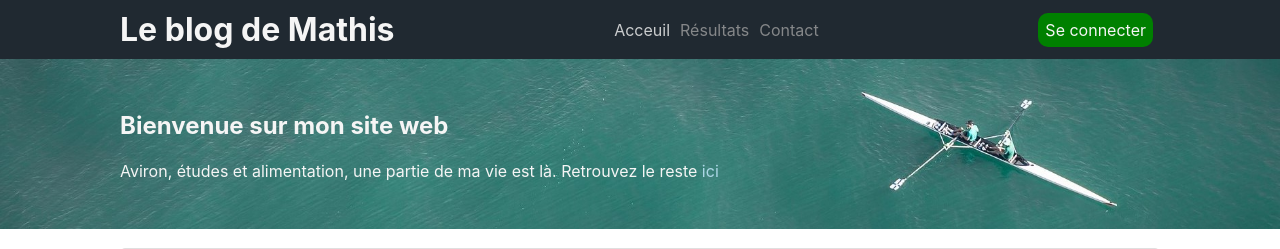
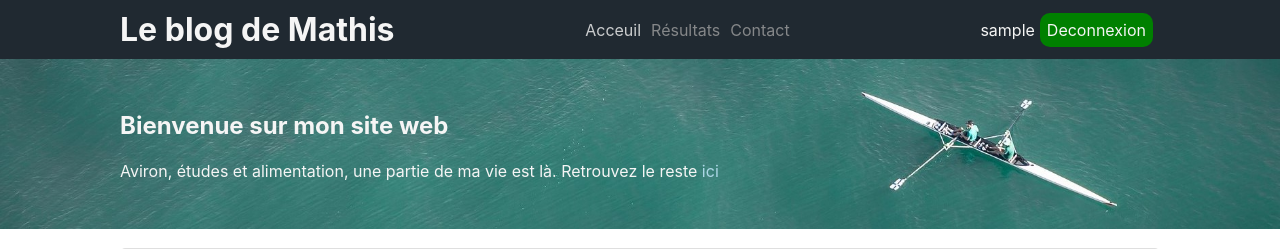
Before and after one commit to MathisBarre/mathisblog, a PHP site: page / in a window 1280 px wide. Shown: the top 249 px of the page. Run offline with PHP 8.4, Linux system fonts and the light colour scheme; the visitor is signed in with stand-in values (Sample User, id 1); grey boxes labelled with a size stand in for pictures from a placeholder-image service; data that the repository does not hold is empty; some libraries are stand-ins or nearby versions.

Commit message:
Adding the pseudo display when connected

```diff
--- a/controller/controller.php
+++ b/controller/controller.php
@@ -49,7 +49,7 @@ function addComment() {
     // Validation / sécurisation du nickname
     if (isset($_SESSION["nickname"])) {
         $writter = $_SESSION["nickname"];
-    } elseif (!($UserManager->isNicknameAlreadyUsed($_POST["nickname"]))) {
+    } elseif (!($UserManager->isNicknameAlreadyUsed(htmlspecialchars($_POST["nickname"])))) {
         $writter = htmlspecialchars($_POST["nickname"]);
     } else {
         throw new Exception("Nickname already used by a registred member", 1);
@@ -83,5 +83,11 @@ function createAccount($nickname, $password){
     require_once("model/UserManager.php");
     $UserManager = new \mania\blog\model\UserManager();
     $UserManager->addAccount($nickname, $password);
+    $_SESSION["nickname"] = $nickname;
     require_once("view/back/admin.php");
 }
+
+function deconnection() {
+    unset($_SESSION["nickname"]);
+    header("location:".  $_SERVER['HTTP_REFERER']);
+}
--- a/public/css/style.css
+++ b/public/css/style.css
@@ -29,6 +29,15 @@
 
 .logo {
   margin: 10px 0;
+}
+
+.nicknameBox {
+  display: flex;
+  align-items: center;
+}
+
+.nicknameInBar {
+  margin-right: 5px;
 }
 
 .banner-box {
--- a/public/sass/libs/topbar.scss
+++ b/public/sass/libs/topbar.scss
@@ -30,3 +30,12 @@
 .logo {
     margin: 10px 0;
 }
+
+.nicknameBox {
+    display: flex;
+    align-items: center;
+}
+
+.nicknameInBar {
+    margin-right: 5px;
+}
--- a/view/back/login.php
+++ b/view/back/login.php
@@ -8,7 +8,7 @@
     <link rel="stylesheet" href="public/css/style.css">
 </head>
 <body class="login">
-    <a href="index.php" class="back"><- Revenir à la page d'accueil</a>
+    <a href="<?php echo $_SERVER['HTTP_REFERER']; ?>" class="back"><- Revenir en arrière</a>
     <div class="connection">
         <div class="brand">
             <img src="public/img/connect.svg" alt="Icône de connexion">
--- a/view/back/signUp.php
+++ b/view/back/signUp.php
@@ -8,7 +8,7 @@
     <link rel="stylesheet" href="public/css/style.css">
 </head>
 <body class="login">
-    <a href="index.php" class="back"><- Revenir à la page d'accueil</a>
+    <a href="<?php echo $_SERVER['HTTP_REFERER']; ?>" class="back"><- Revenir en arrière</a>
     <div class="connection">
         <div class="brand">
             <img src="public/img/connect.svg" alt="Icône de connexion">
--- a/view/front/template.php
+++ b/view/front/template.php
@@ -18,7 +18,18 @@
              --><a href="index.php?action=showContact">Contact</a>
 
             </nav>
-            <a href="index.php?action=showLogin"><div class="topbar-button">Se connecter</div></a>
+            <?php if (!isset($_SESSION["nickname"])) { ?>
+                <a href="index.php?action=showLogin"><div class="topbar-button">Se connecter</div></a>
+            <?php } else { ?>
+                <div class="nicknameBox">
+                    <p>
+                        <span class="nicknameInBar"><?= $_SESSION["nickname"] ?><span>
+                        <a href="index.php?action=deconnection">
+                            <div class="topbar-button">Deconnexion</div>
+                        </a>
+                    </p>
+                </div>
+            <?php } ?>
         </div>
     </header>
 
```
Also changed, not shown: 1 other file.
